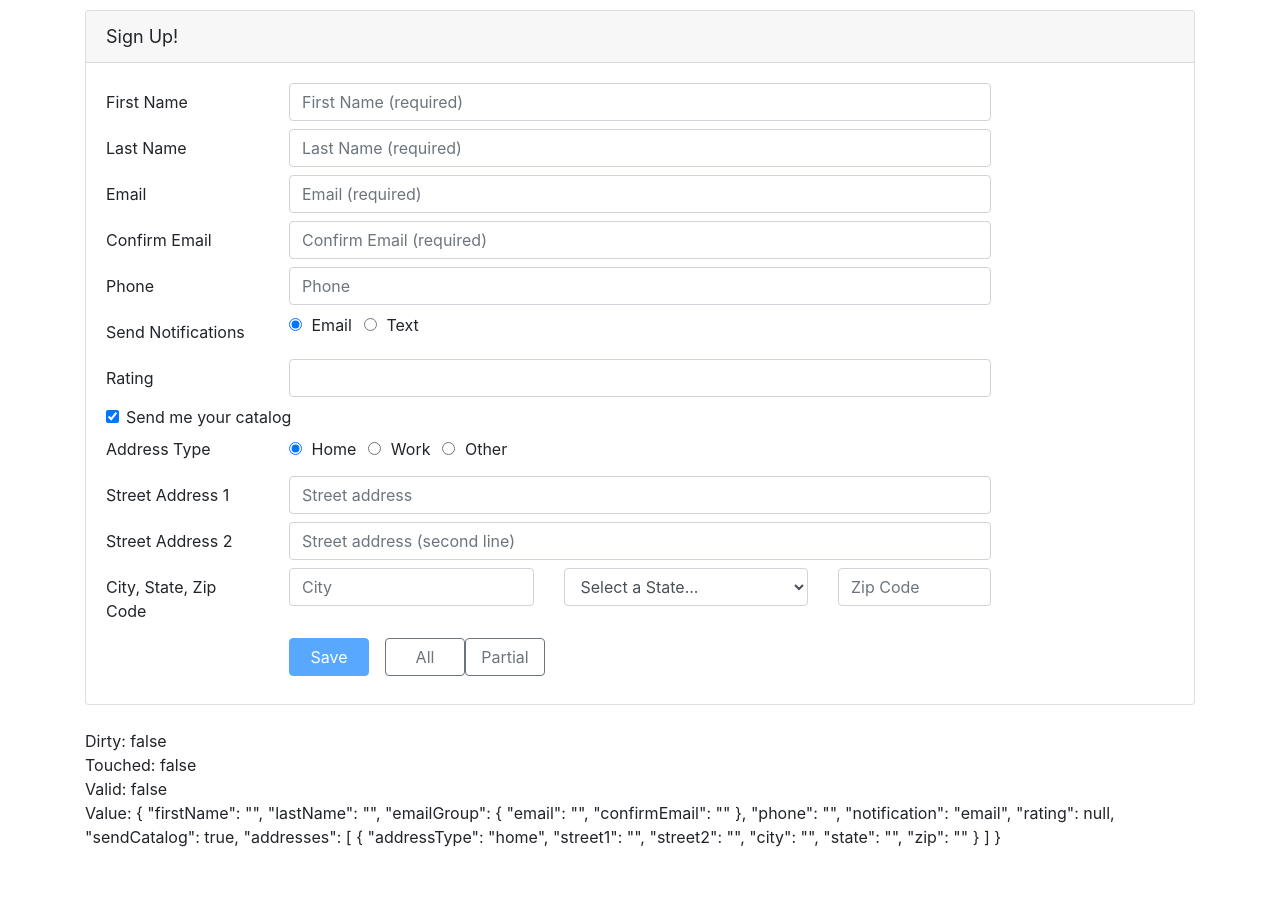
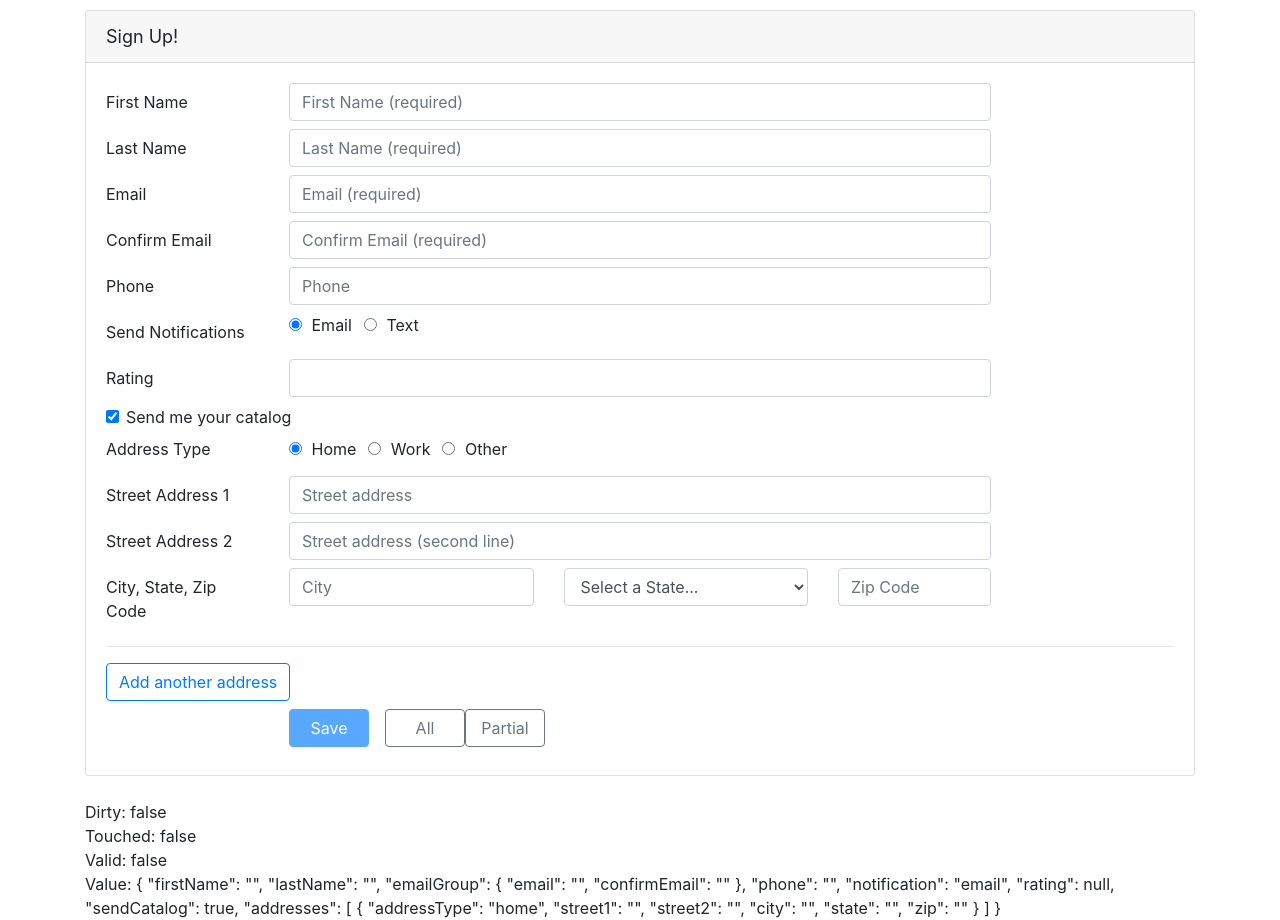
Before and after one commit to florin141/angular-reactive-forms-intro, an Angular app: page / in a window 1280 px wide. Before the commit the page ends 849 px from the top, so only its background shows below. Built offline with nearby package versions, Linux system fonts and the light colour scheme.

Commit message:
[mod-7] Duplicate the input elements

```diff
--- a/src/app/customers/customer.component.html
+++ b/src/app/customers/customer.component.html
@@ -261,6 +261,16 @@
               </div>
             </div>
           </div>
+
+          <hr>
+        </div>
+
+        <div class="form-group row mb-2">
+          <div class="col-md-4">
+            <button class="btn btn-outline-primary" type="button" (click)="addAddress()" [disabled]="!addresses.valid">
+              Add another address
+            </button>
+          </div>
         </div>
       </div>
 
--- a/src/app/customers/customer.component.ts
+++ b/src/app/customers/customer.component.ts
@@ -77,6 +77,10 @@ export class CustomerComponent implements OnInit {
         );
     }
 
+    addAddress(): void {
+        this.addresses.push(this.buildAddress());
+    }
+
     buildAddress(): FormGroup {
         return this.fb.group({
             addressType: 'home',
```
